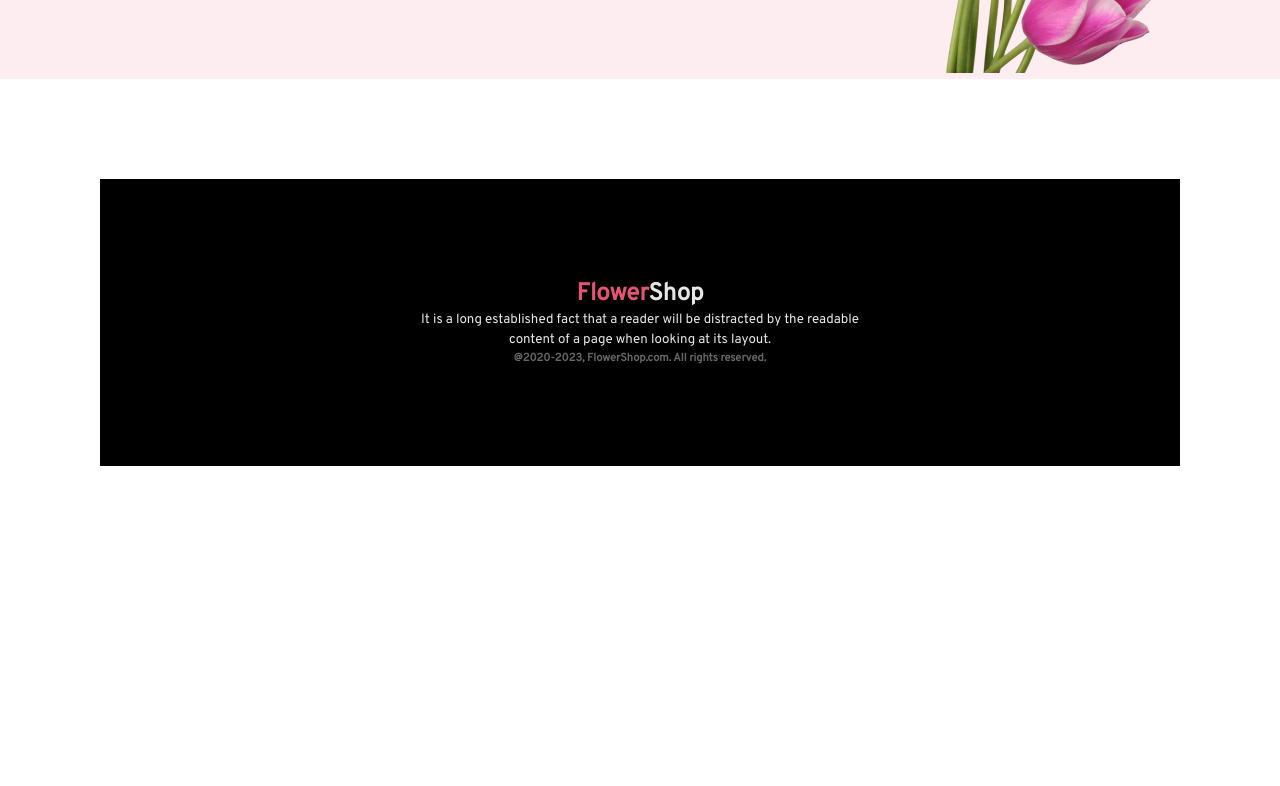
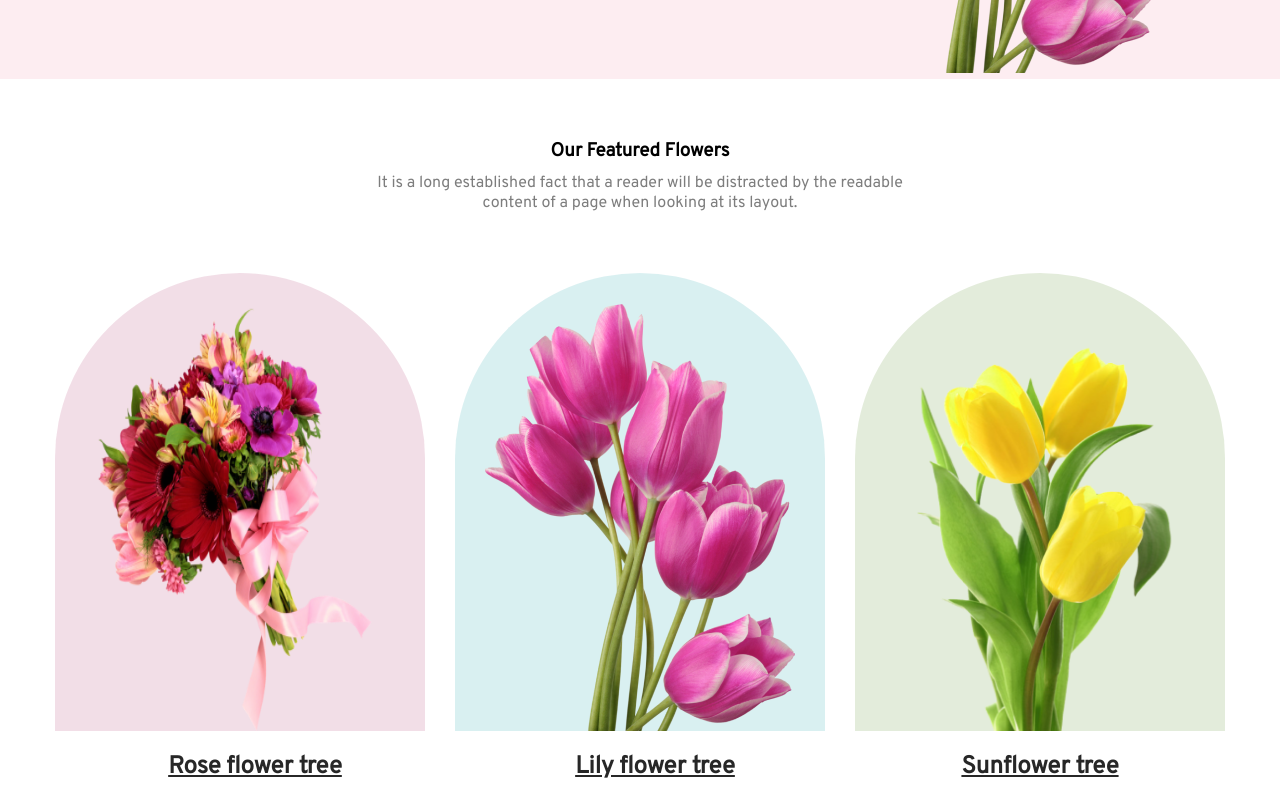
Before and after one commit to Bishwajit-Aich/flower-shop, a plain HTML site: page index.html in a window 1280 px wide. Shown: the part 395-1181 px from the top of the page. Before the commit the page ends 961 px from the top, so only its background shows below. Drawn offline with Linux system fonts and the light colour scheme.

Commit message:
Feature Flower SEction added

```diff
--- a/index.html
+++ b/index.html
@@ -26,13 +26,34 @@
     </header>
     <main>
 
+        <!-- Our Feature  -->
+
+    <div class="feature">
+        <h3 style="margin-bottom: 10px;">Our Featured Flowers</h3>
+        <p style="color: rgba(39, 39, 39, 0.60);">It is a long established fact that a reader will be distracted by the readable <br> content of a page when looking at its layout.</p>
+    </div>
+
+    <div class="flower">
+       <div>
+        <img class="rose" src="Flower Asset/pngwing 5.png" alt="">
+        <h6 class="flower-name">Rose flower tree</h6>
+       </div>
+       <div>
+        <img class="lily" src="Flower Asset/pngwing 6.png" alt="">
+        <h6 class="flower-name">Lily flower tree</h6>
+       </div>
+       <div>
+        <img class="sunflower" src="Flower Asset/pngwing 7.png" alt="">
+        <h6 class="flower-name">Sunflower tree</h6>
+       </div>
+    </div>
     </main>
 
     <!-- Footer Section Start -->
     <footer class="footer">
 <h2><span style="color: #E55473;">Flower</span>Shop</h2>
-<p><small>It is a long established fact that a reader will be distracted by the readable  <br> content of a page when looking at its layout.</small></p>
-<h5><small class="footer-year">@2020-2023, FlowerShop.com. All rights reserved. </small></h5>
+<p class="footer-description"><small>It is a long established fact that a reader will be distracted by the readable  <br> content of a page when looking at its layout.</small></p>
+<h5  class="footer-year"><small>@2020-2023, FlowerShop.com. All rights reserved. </small></h5>
     </footer>
 </body>
 </html>
--- a/styles/style.css
+++ b/styles/style.css
@@ -37,12 +37,67 @@ padding: 40px 60px 0 60px;
 
 .banner-title{
     margin-bottom: 30px;
+color: #272727;
 }
 
 .banner-description{
     margin-bottom: 10px;
 }
 
+
+/* Feature SEction styles */
+
+.feature{
+    text-align: center;
+    padding: 30px;
+    margin: 30px;
+}
+
+.flower{
+    display: flex;
+    justify-content: center;
+
+}
+
+.flower-name{
+    color: #272727;
+text-align: center;
+font-size: 24px;
+font-weight: 700;
+text-decoration-line: underline;
+margin-top: 15px;
+}
+
+.rose{
+    border-radius: 300px 300px 0px 0px;
+background: rgba(167, 33, 98, 0.15);
+width: 310px;
+height: 428px;
+flex-shrink: 0;
+
+    margin-right: 30px;
+    padding:30px 30px 0 30px;
+}
+
+.lily{
+    border-radius: 300px 300px 0px 0px;
+background: rgba(5, 151, 160, 0.15);
+width: 310px;
+height: 428px;
+flex-shrink: 0;
+
+    margin-right: 30px;
+    padding:30px 30px 0 30px;
+}
+
+.sunflower{
+    border-radius: 300px 300px 0px 0px;
+    background: rgba(71, 125, 17, 0.15);
+width: 310px;
+height: 428px;
+flex-shrink: 0;
+    padding:30px 30px 0 30px;
+}
 
 
 /* Footer Style Start */
@@ -55,6 +110,11 @@ padding: 40px 60px 0 60px;
     color: rgba(255, 255, 255, 0.90);
 }
 
+.footer-description{
+    margin-top: 15px;
+}
+
 .footer-year{
+    margin-top: 30px;
 color: rgba(255, 255, 255, 0.40);
 }
```
